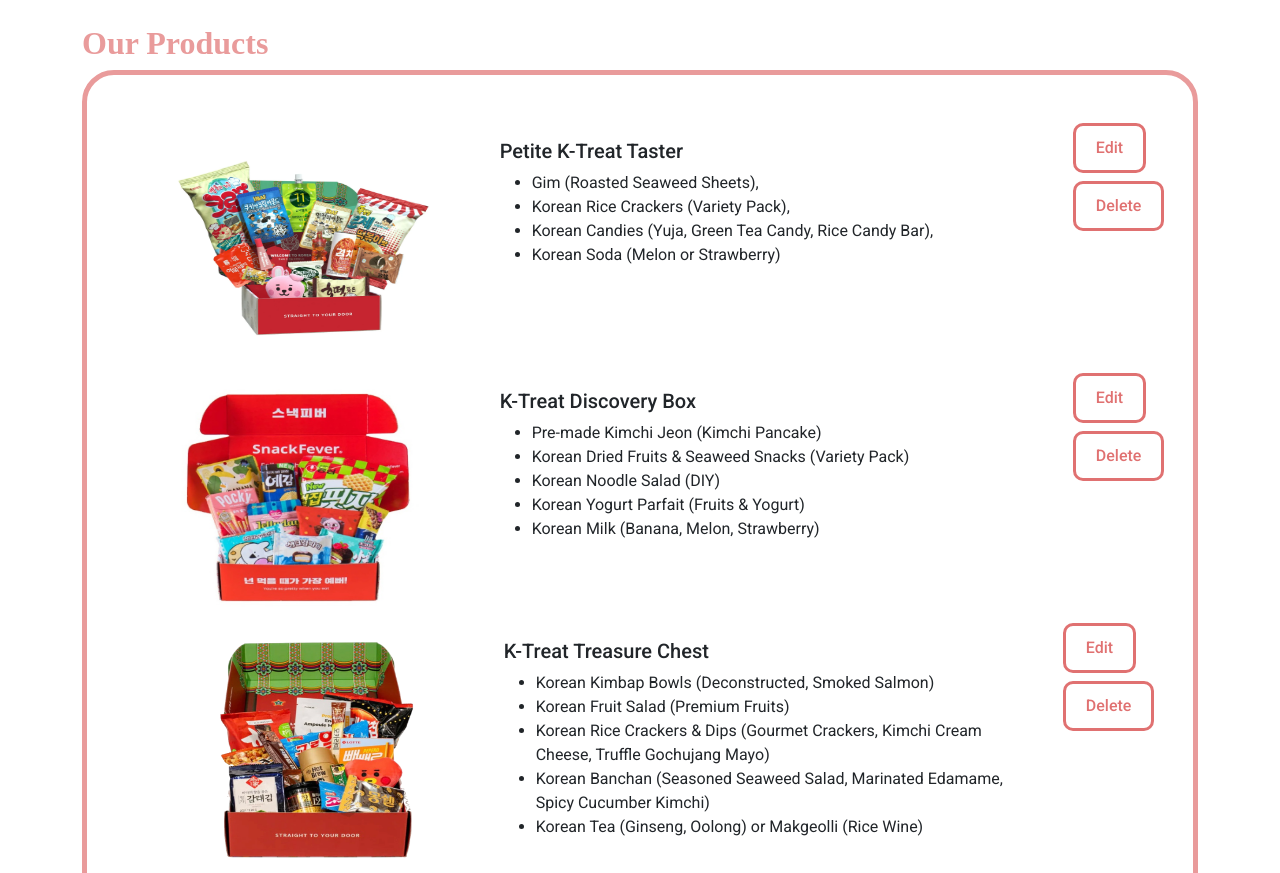
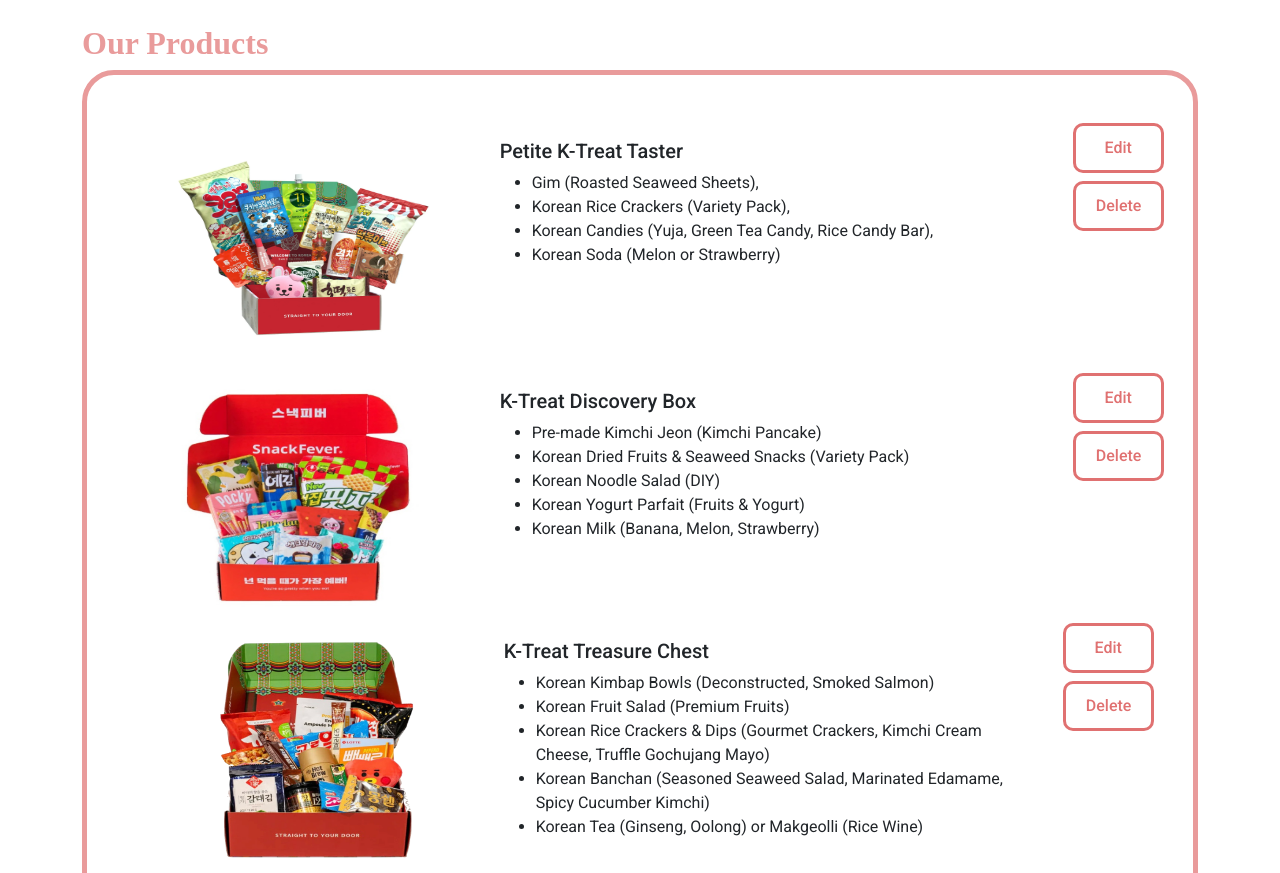
Before and after one commit to ThatTanna/seoulful-snacks, a website: page admin.html in a window 1280 px wide. Shown: the part 740-1613 px from the top of the page. Drawn offline with nearby package versions, Linux system fonts and the light colour scheme.

Commit message:
edit buttons to the same length

```diff
--- a/admin.html
+++ b/admin.html
@@ -71,7 +71,7 @@
                     </div>
                     <div class="col-md-1">
                         <div class="buttons">
-                            <button type="button" class="btn btn-primary" data-bs-toggle="modal" data-bs-target="#exampleModal"
+                            <button type="button" class="btn edit btn-primary" data-bs-toggle="modal" data-bs-target="#exampleModal"
                                 data-bs-whatever="@getbootstrap">Edit</button>
 
                             <div class="modal fade" id="exampleModal" tabindex="-1" aria-labelledby="exampleModalLabel" aria-hidden="true"
@@ -127,7 +127,7 @@
                     </div>
                     <div class="col-md-1">
                         <div class="buttons">
-                            <button type="button" class="btn btn-primary" data-bs-toggle="modal" data-bs-target="#exampleModal"
+                            <button type="button" class="btn edit btn-primary" data-bs-toggle="modal" data-bs-target="#exampleModal"
                                 data-bs-whatever="@getbootstrap">Edit</button>
 
                             <div class="modal fade" id="exampleModal" tabindex="-1" aria-labelledby="exampleModalLabel" aria-hidden="true"
@@ -186,7 +186,7 @@
                     </div>
                     <div class="col-md-1">
                         <div class="buttons">
-                            <button type="button" class="btn btn-primary" data-bs-toggle="modal" data-bs-target="#exampleModal"
+                            <button type="button" class="btn edit btn-primary" data-bs-toggle="modal" data-bs-target="#exampleModal"
                                 data-bs-whatever="@getbootstrap">Edit</button>
 
                             <div class="modal fade" id="exampleModal" tabindex="-1" aria-labelledby="exampleModalLabel" aria-hidden="true"
--- a/css/admin.css
+++ b/css/admin.css
@@ -39,3 +39,9 @@ input[type=text], textarea {
     width:auto;
     border: 5px solid #e99b9b;
   }
+
+  .edit {
+    padding-left: 1.8em;
+    padding-right: 1.8em;
+
+  }
```
